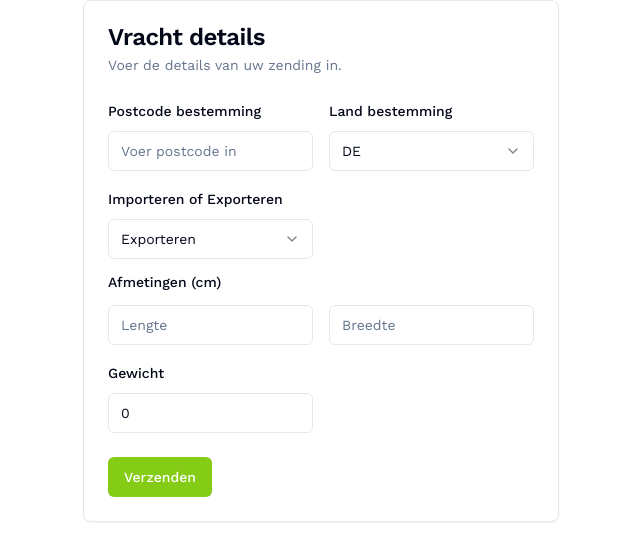
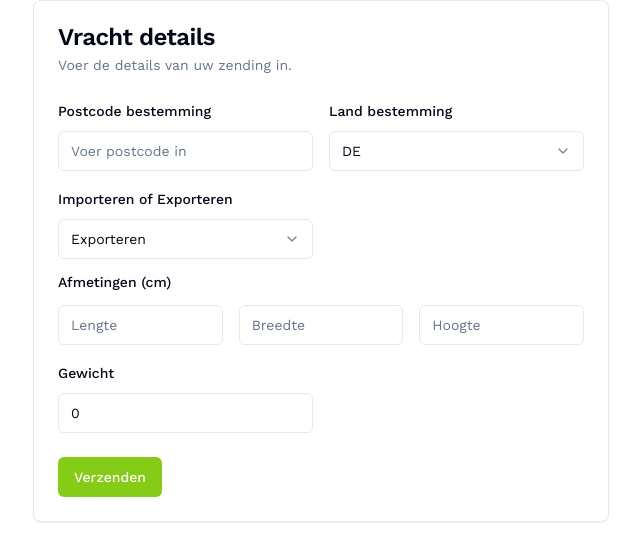
Before and after one commit to AscendAI/comparate, a Next.js app: page / in a window 1280 px wide. Shown: the top 560 px of the page, without its empty margins (319-959 px from the left). Built offline with nearby package versions, Linux system fonts and the light colour scheme; what fetch-retry would draw is missing.

Commit message:
added height diff logic

```diff
--- a/app/api/ldm/db.ts
+++ b/app/api/ldm/db.ts
@@ -33,6 +33,7 @@ export async function fetchLdmRatesByPostcodeAndLoadMeter(
           select: {
             maxWeightPerLDM: true,
             fuelSurchargePercentage: true,
+            maxHeightPerLDM: true,
           },
         },
       },
@@ -46,11 +47,12 @@ export async function fetchLdmRatesByPostcodeAndLoadMeter(
     const filteredRates = shipments.flatMap((shipment) => {
       const rates = shipment.ldmRates as unknown as Record<string, number>;
       return Object.entries(rates)
-        .filter(([key, value]) => parseFloat(key) >= loadMeter)
+        .filter(([key]) => parseFloat(key) >= loadMeter)
         .map(([key, value]) => ({
           loadMeter: parseFloat(key),
           rate: value,
           maxWeightPerLDM: shipment.carrier.maxWeightPerLDM,
+          maxHeightPerLDM: shipment.carrier.maxHeightPerLDM,
           fuelSurchargePercentage: shipment.carrier.fuelSurchargePercentage,
         }));
     });
--- a/app/api/ldm/route.ts
+++ b/app/api/ldm/route.ts
@@ -28,6 +28,7 @@ export async function POST(req: NextRequest) {
     return NextResponse.json({
       loadMeter: ldmrate.loadMeter,
       rate: ldmrate.rate,
+      maxHeight: ldmrate.maxHeightPerLDM,
       fuelSurchargePercentage: ldmrate.fuelSurchargePercentage,
     });
   } catch (error) {
--- a/components/input-component/inputdata.tsx
+++ b/components/input-component/inputdata.tsx
@@ -4,7 +4,6 @@ import { FC, useState } from "react";
 import { Loader2 } from "lucide-react";
 import { z } from "zod";
 import { Input } from "@/components/ui/input";
-import { Toggle } from "@/components/ui/toggle";
 import { Button } from "@/components/ui/button";
 import {
   Card,
@@ -56,6 +55,7 @@ const formSchema1 = z.object({
   importExport: z.enum(["Import", "Export"]),
   width: z.coerce.number().positive("Width must be a positive number"),
   length: z.coerce.number().positive("Length Must be a postive number"),
+  height: z.coerce.number().positive("Height must be a positive number"),
   weight: z.coerce.number().positive("Weight must be a positive number"),
   fixedSurcharges: z.boolean().optional(),
 });
@@ -111,6 +111,13 @@ export const InputData: FC = () => {
         toggleLanguage
           ? language.invalidlength.english
           : language.invalidlength.dutch,
+      ),
+    height: z.coerce
+      .number()
+      .positive(
+        toggleLanguage
+          ? language.invalidHeight.english
+          : language.invalidHeight.dutch,
       ),
     weight: z.coerce
       .number()
@@ -365,6 +372,30 @@ export const InputData: FC = () => {
                     </FormItem>
                   )}
                 />
+
+                <FormField
+                  control={form.control}
+                  name="height"
+                  render={({ field }) => (
+                    <FormItem>
+                      <FormControl>
+                        <div style={{ display: "flex", gap: "10px" }}>
+                          <Input
+                            id="width"
+                            type="number"
+                            placeholder={
+                              toggleLanguage
+                                ? language.height.english
+                                : language.height.dutch
+                            }
+                            {...field}
+                          />
+                        </div>
+                      </FormControl>
+                      <FormMessage />
+                    </FormItem>
+                  )}
+                />
               </div>
 
               <div className="grid grid-cols-2 gap-4">
@@ -447,7 +478,8 @@ export const InputData: FC = () => {
               </TableRow>
             </TableHeader>
             <TableBody>
-              {sortedResults.map((result, index) => (
+              {sortedResults.map((result, index) =>
+                result.maxHeight > form.getValues().height ? (
                   <TableRow
                     key={index}
                     className={`
@@ -467,7 +499,14 @@ export const InputData: FC = () => {
                     <TableCell>{result.fuelSurcharge}</TableCell>
                     <TableCell>{result.totalCost}</TableCell>
                   </TableRow>
-              ))}
+                ) : (
+                  <TableRow key={index}>
+                    <TableCell colSpan={5} align="center">
+                      Exceeds {result.carrier}&apos; height limit
+                    </TableCell>
+                  </TableRow>
+                ),
+              )}
             </TableBody>
           </Table>
         )
--- a/lib/types.ts
+++ b/lib/types.ts
@@ -2,6 +2,7 @@ export type CostCalculationResult =
   | {
       carrier: string;
       maxWeight: string;
+      maxHeight: number;
       baseCost: string;
       fuelSurcharge: string;
       roadTax: string;
--- a/lib/utils.ts
+++ b/lib/utils.ts
@@ -16,6 +16,7 @@ type CostCalculationResult =
   | {
       carrier: string;
       maxWeight: string;
+      maxHeight: number;
       baseCost: string;
       fuelSurcharge: string;
       roadTax: string;
@@ -99,6 +100,7 @@ export async function costCalculation(
       return {
         carrier: result.carrier,
         maxWeight: maxWeight.toFixed(2),
+        maxHeight: result.maxHeight,
         baseCost: result.rate.toFixed(2),
         fuelSurcharge: result.fuelSurchargePercentage.toFixed(2),
         roadTax: carrierList[0].roadTax.toFixed(2),
```
Also changed, not shown: 2 other files (tests, documents, lock files or other folders). Lines whose indentation alone changed are shown as unchanged.
